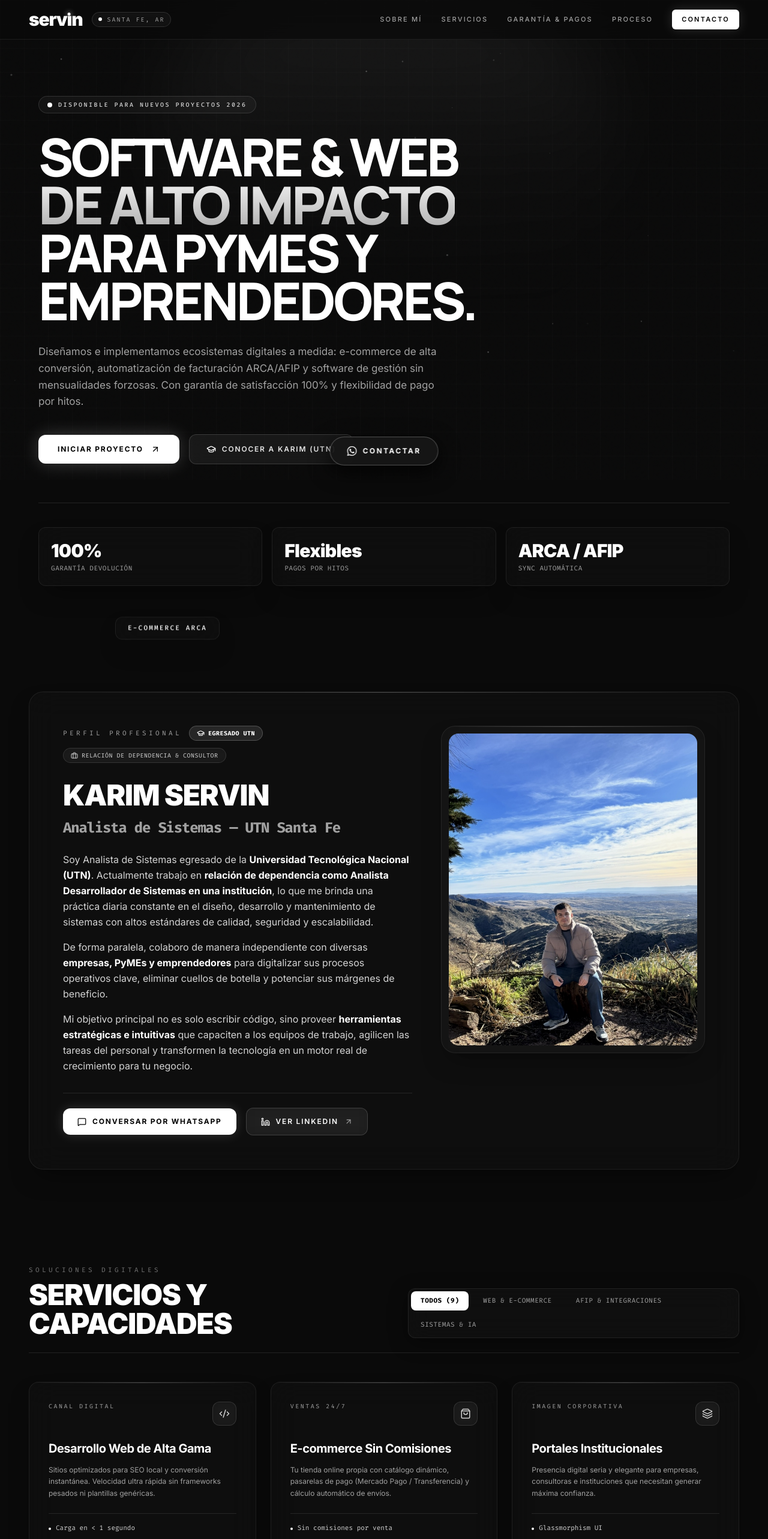
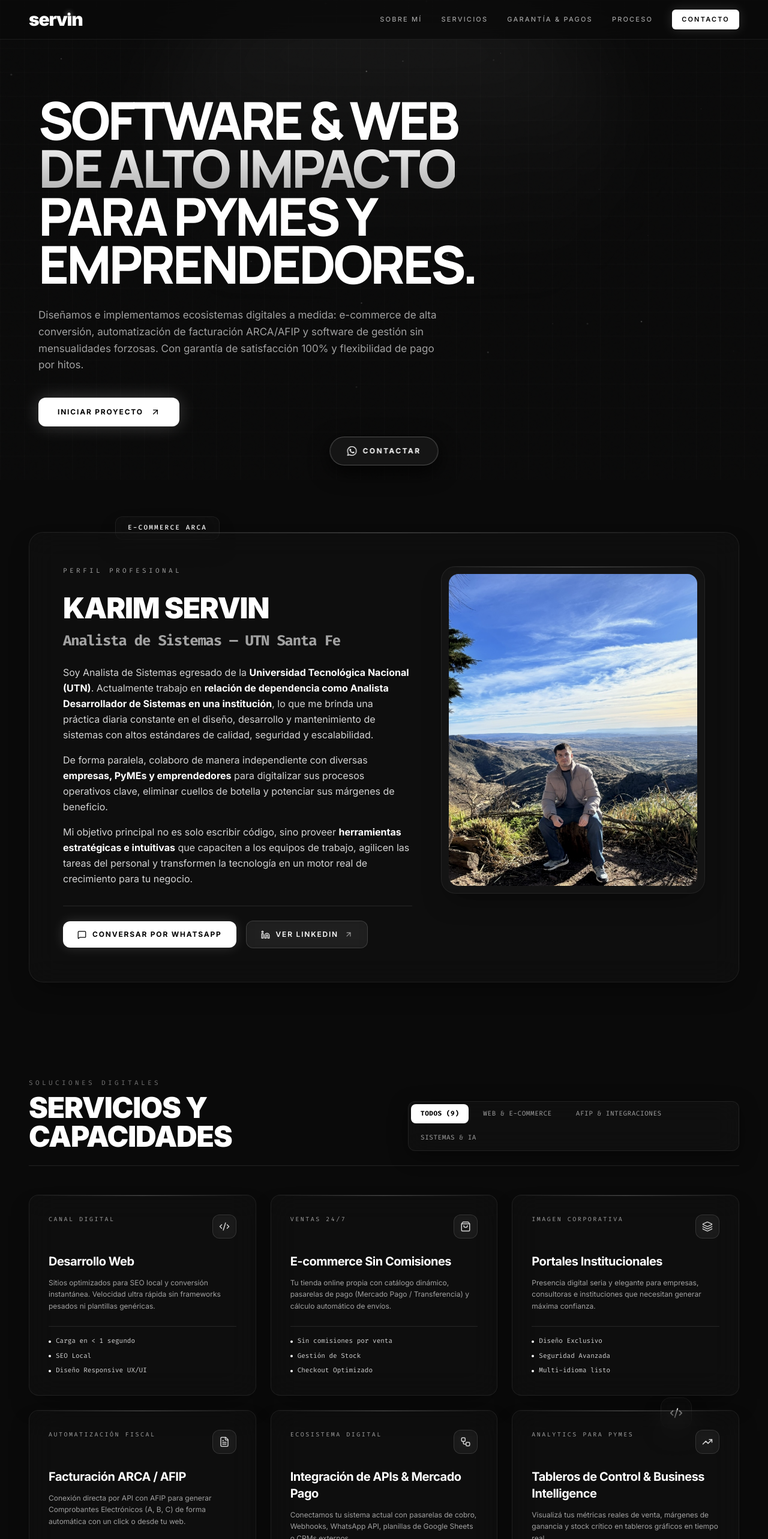
Before and after one commit to KarimServin/servin, a React (Vite) app: page / in a window 1280 px wide. Shown: the top 2566 px of the page at 60% size. Built offline with nearby package versions, Linux system fonts and the light colour scheme.

Commit message:
chore: remove location, availability, comparison section, and credential badges

```diff
--- a/src/App.tsx
+++ b/src/App.tsx
@@ -8,34 +8,22 @@ import {
 import {
   Code2,
   ShoppingBag,
-  MoreHorizontal,
-  Zap,
   CheckCircle2,
   ArrowUpRight,
   ShieldCheck,
   Cpu,
   Layers,
   TrendingUp,
-  Terminal,
-  Smartphone,
-  Database,
   Sparkles,
   ChevronDown,
   MessageSquare,
-  Clock,
   FileText,
-  HelpCircle,
   X,
   Server,
   Workflow,
   RotateCcw,
   CreditCard,
-  Lock,
   BadgeCheck,
-  GraduationCap,
-  Briefcase,
-  Users,
-  Building2,
   Linkedin,
   Menu
 } from "lucide-react";
@@ -135,12 +123,6 @@ export default function App() {
               >
                 <ScrambleText text="servin" />
               </button>
-              <div className="hidden sm:flex items-center gap-2 px-2.5 py-1 rounded-full glass-badge">
-                <span className="w-1.5 h-1.5 rounded-full bg-white animate-pulse" />
-                <span className="text-[10px] tracking-[0.2em] uppercase font-mono text-neutral-400">
-                  Santa Fe, AR
-                </span>
-              </div>
             </div>
 
             {/* Desktop Navigation Links */}
@@ -257,16 +239,6 @@ export default function App() {
           <section className="w-full flex flex-col justify-center px-6 pt-32 pb-16 md:pt-40 md:pb-24 min-h-[90vh] relative z-10">
             <div className="max-w-6xl w-full mx-auto flex flex-col items-start">
 
-              {/* Live Availability Badge */}
-              <div className="inline-flex items-center gap-2.5 px-3.5 py-1.5 rounded-full glass-badge mb-8">
-                <span className="relative flex h-2 w-2">
-                  <span className="animate-ping absolute inline-flex h-full w-full rounded-full bg-white opacity-75"></span>
-                  <span className="relative inline-flex rounded-full h-2 w-2 bg-white"></span>
-                </span>
-                <span className="text-[10px] tracking-[0.25em] uppercase font-mono text-neutral-300 font-medium">
-                  DISPONIBLE PARA NUEVOS PROYECTOS 2026
-                </span>
-              </div>
 
               {/* Main Headline (H1 for SEO) */}
               {IS_MOBILE ? (
@@ -315,30 +287,6 @@ export default function App() {
                   <span>Iniciar Proyecto</span>
                   <ArrowUpRight size={16} />
                 </a>
-
-                <button
-                  onClick={() => scrollToSection("sobre-mi")}
-                  className="w-full sm:w-auto inline-flex items-center justify-center gap-2.5 glass-button text-neutral-200 font-semibold tracking-[0.15em] text-xs uppercase px-7 py-4 rounded-xl hover:text-white active:scale-[0.98] cursor-pointer"
-                >
-                  <GraduationCap size={16} className="text-white" />
-                  <span>Conocer a Karim (UTN)</span>
-                </button>
-              </div>
-
-              {/* Trust Metrics Grid — Glass Cards */}
-              <div className="grid grid-cols-1 sm:grid-cols-3 gap-4 w-full mt-16 pt-10 border-t border-white/10">
-                <div className="glass-card p-5 rounded-xl flex flex-col gap-1">
-                  <span className="text-2xl md:text-3xl font-black tracking-tight text-white">100%</span>
-                  <span className="text-[11px] text-neutral-400 font-mono uppercase tracking-wider">Garantía Devolución</span>
-                </div>
-                <div className="glass-card p-5 rounded-xl flex flex-col gap-1">
-                  <span className="text-2xl md:text-3xl font-black tracking-tight text-white">Flexibles</span>
-                  <span className="text-[11px] text-neutral-400 font-mono uppercase tracking-wider">Pagos por Hitos</span>
-                </div>
-                <div className="glass-card p-5 rounded-xl flex flex-col gap-1">
-                  <span className="text-2xl md:text-3xl font-black tracking-tight text-white">ARCA / AFIP</span>
-                  <span className="text-[11px] text-neutral-400 font-mono uppercase tracking-wider">Sync Automática</span>
-                </div>
               </div>
 
             </div>
@@ -357,14 +305,6 @@ export default function App() {
                     <span className="text-[11px] tracking-[0.4em] uppercase text-neutral-400 font-mono block">
                       Perfil Profesional
                     </span>
-                    <div className="inline-flex items-center gap-1.5 px-3 py-1 rounded-full bg-white/10 border border-white/20 text-white text-[10px] font-mono tracking-wider font-bold">
-                      <GraduationCap size={13} />
-                      <span>EGRESADO UTN</span>
-                    </div>
-                    <div className="inline-flex items-center gap-1.5 px-3 py-1 rounded-full glass-badge text-neutral-300 text-[10px] font-mono tracking-wider">
-                      <Briefcase size={12} />
-                      <span>RELACIÓN DE DEPENDENCIA & CONSULTOR</span>
-                    </div>
                   </div>
 
                   <h2 className="text-3xl md:text-5xl font-black tracking-tight text-white mb-6 leading-tight">
@@ -471,11 +411,11 @@ export default function App() {
               {(activeTab === 'all' || activeTab === 'web') && (
                 <>
                   <ServiceCard
-                    title="Desarrollo Web de Alta Gama"
+                    title="Desarrollo Web"
                     tag="Canal Digital"
                     icon={Code2}
                     desc="Sitios optimizados para SEO local y conversión instantánea. Velocidad ultra rápida sin frameworks pesados ni plantillas genéricas."
-                    benefits={["Carga en < 1 segundo", "SEO Local Santa Fe", "Diseño Responsive UX/UI"]}
+                    benefits={["Carga en < 1 segundo", "SEO Local", "Diseño Responsive UX/UI"]}
                     index={0}
                   />
                   <ServiceCard
@@ -491,7 +431,7 @@ export default function App() {
                     tag="Imagen Corporativa"
                     icon={Layers}
                     desc="Presencia digital seria y elegante para empresas, consultoras e instituciones que necesitan generar máxima confianza."
-                    benefits={["Glassmorphism UI", "Seguridad Avanzada", "Multi-idioma listo"]}
+                    benefits={["Diseño Exclusivo", "Seguridad Avanzada", "Multi-idioma listo"]}
                     index={2}
                   />
                 </>
@@ -554,81 +494,6 @@ export default function App() {
                   />
                 </>
               )}
-            </div>
-          </section>
-
-          {/* Why Custom Code Section */}
-          <section id="comparativa" className="w-full max-w-7xl mx-auto px-6 md:px-12 py-20 relative z-10">
-            <div className="glass-card p-8 md:p-14 rounded-3xl relative overflow-hidden border border-white/15">
-              <div className="shine-line" />
-
-              <div className="max-w-3xl mb-12">
-                <span className="text-[11px] tracking-[0.4em] uppercase text-neutral-400 font-mono block mb-3">
-                  Decisión Estratégica para PyMEs y Emprendedores
-                </span>
-                <h2 className="text-3xl md:text-5xl font-black tracking-tight text-white mb-6">
-                  ¿POR QUÉ ELEGIR CÓDIGO PROPIO EN LUGAR DE PLANTILLAS GENÉRICAS?
-                </h2>
-                <p className="text-neutral-400 text-sm md:text-base leading-relaxed">
-                  Muchas PyMEs pierden ventas diariamente por sitios lentos, plataformas cerradas que cobran comisiones excesivas o software enlatado que no se adapta a su forma de trabajar.
-                </p>
-              </div>
-
-              {/* Comparison Matrix */}
-              <div className="grid grid-cols-1 md:grid-cols-2 gap-8">
-                {/* Traditional Platforms */}
-                <div className="glass-panel p-6 md:p-8 rounded-2xl border border-red-500/20 bg-red-950/10">
-                  <div className="flex items-center justify-between mb-6 pb-4 border-b border-red-500/20">
-                    <h3 className="text-xl font-bold text-neutral-300">Plantillas Genéricas / Wix / Tiendanube</h3>
-                    <span className="text-xs font-mono text-red-400 px-2.5 py-1 rounded bg-red-500/10 border border-red-500/20">Lento & Limitado</span>
-                  </div>
-                  <ul className="space-y-4 text-sm text-neutral-400">
-                    <li className="flex items-start gap-3">
-                      <span className="text-red-400 font-bold mt-0.5">✕</span>
-                      <span>Comisiones mensuales continuas por cada venta o plugin extra.</span>
-                    </li>
-                    <li className="flex items-start gap-3">
-                      <span className="text-red-400 font-bold mt-0.5">✕</span>
-                      <span>Carga lenta que perjudica el posicionamiento en Google (SEO).</span>
-                    </li>
-                    <li className="flex items-start gap-3">
-                      <span className="text-red-400 font-bold mt-0.5">✕</span>
-                      <span>Imposible de integrar con facturación fiscal ARCA o sistemas locales.</span>
-                    </li>
-                    <li className="flex items-start gap-3">
-                      <span className="text-red-400 font-bold mt-0.5">✕</span>
-                      <span>El diseño se ve exactamente igual a cientos de competidores.</span>
-                    </li>
-                  </ul>
-                </div>
-
-                {/* Servin Solution */}
-                <div className="glass-panel p-6 md:p-8 rounded-2xl border border-white/30 bg-white/[0.04]">
-                  <div className="flex items-center justify-between mb-6 pb-4 border-b border-white/20">
-                    <h3 className="text-xl font-bold text-white">Desarrollo Servin a Medida</h3>
-                    <span className="text-xs font-mono text-white px-2.5 py-1 rounded bg-white/10 border border-white/30">Vanguardia & Escalable</span>
-                  </div>
-                  <ul className="space-y-4 text-sm text-neutral-200">
-                    <li className="flex items-start gap-3">
-                      <CheckCircle2 size={16} className="text-white shrink-0 mt-0.5" />
-                      <span><strong>100% Tuyo:</strong> Sin comisiones por venta ni licencias ocultas.</span>
-                    </li>
-                    <li className="flex items-start gap-3">
-                      <CheckCircle2 size={16} className="text-white shrink-0 mt-0.5" />
-                      <span><strong>Velocidad Extrema:</strong> Construido con React/Vite para carga instantánea.</span>
-                    </li>
-                    <li className="flex items-start gap-3">
-                      <CheckCircle2 size={16} className="text-white shrink-0 mt-0.5" />
-                      <span><strong>Conexión ARCA/AFIP:</strong> Facturación automática en segundos sin salir de tu panel.</span>
-                    </li>
-                    <li className="flex items-start gap-3">
-                      <CheckCircle2 size={16} className="text-white shrink-0 mt-0.5" />
-                      <span><strong>Diseño Vanguardista:</strong> Estilo glassmorphic exclusivo que destaca tu marca.</span>
-                    </li>
-                  </ul>
-                </div>
-              </div>
-
             </div>
           </section>
 
@@ -885,10 +750,6 @@ export default function App() {
         <footer className="w-full px-6 md:px-12 py-12 border-t border-white/10 relative z-10 bg-[#080808]">
           <div className="max-w-7xl mx-auto flex flex-col md:flex-row justify-between items-center gap-6 text-[11px] tracking-[0.2em] uppercase font-mono text-neutral-500">
             <div>© 2026 KARIM SERVIN — ANALISTA DE SISTEMAS (UTN)</div>
-            <div className="flex items-center gap-2 text-white font-bold">
-              <span className="w-1.5 h-1.5 rounded-full bg-white animate-pulse" />
-              SANTA FE, ARGENTINA & REMOTO
-            </div>
             <div className="flex flex-wrap justify-center gap-6">
               <button onClick={() => window.scrollTo({ top: 0, behavior: "smooth" })} className="hover:text-white transition-colors cursor-pointer">Inicio</button>
               <button onClick={() => scrollToSection("sobre-mi")} className="hover:text-white transition-colors cursor-pointer">Sobre Mí</button>
```
